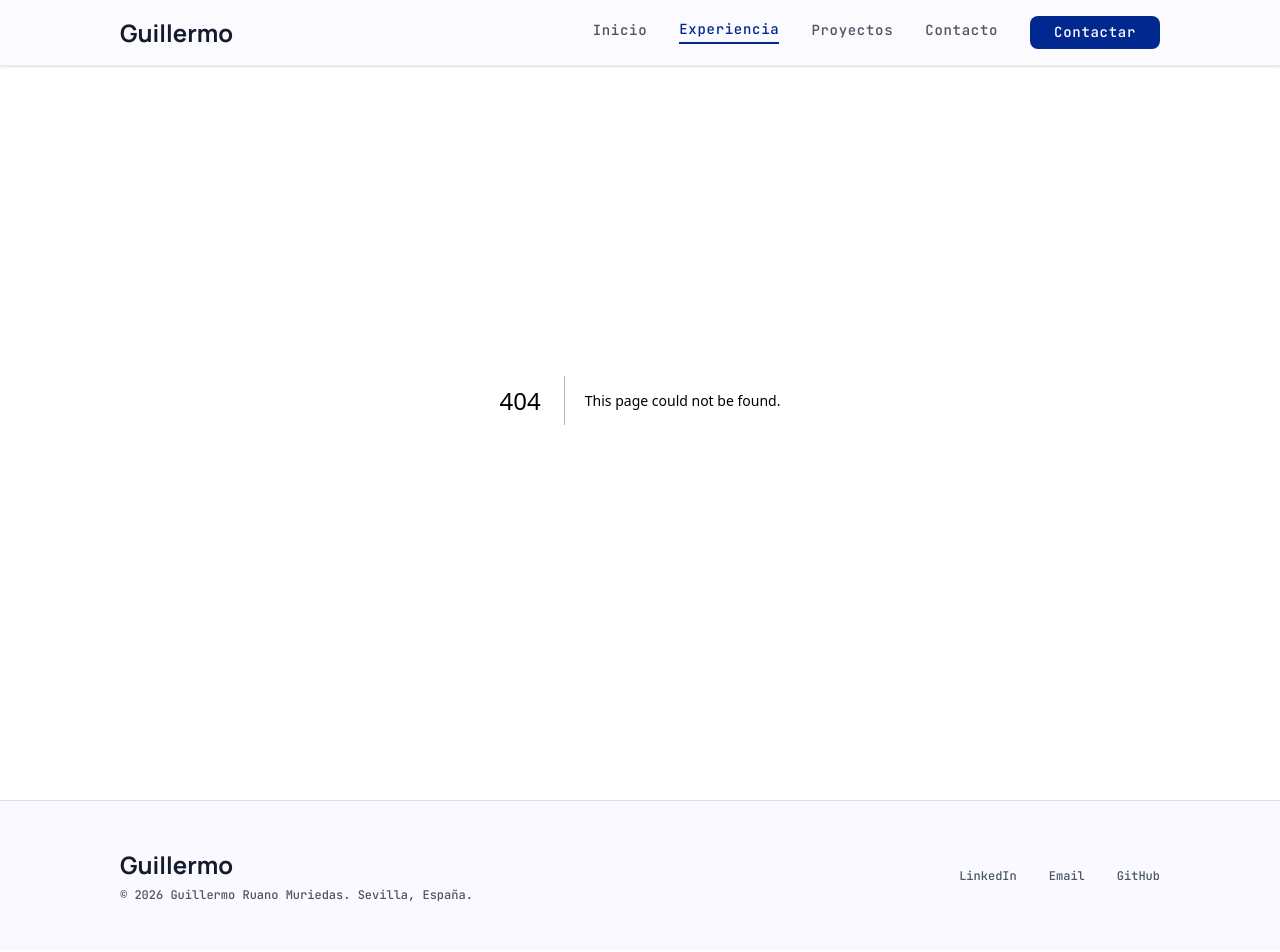
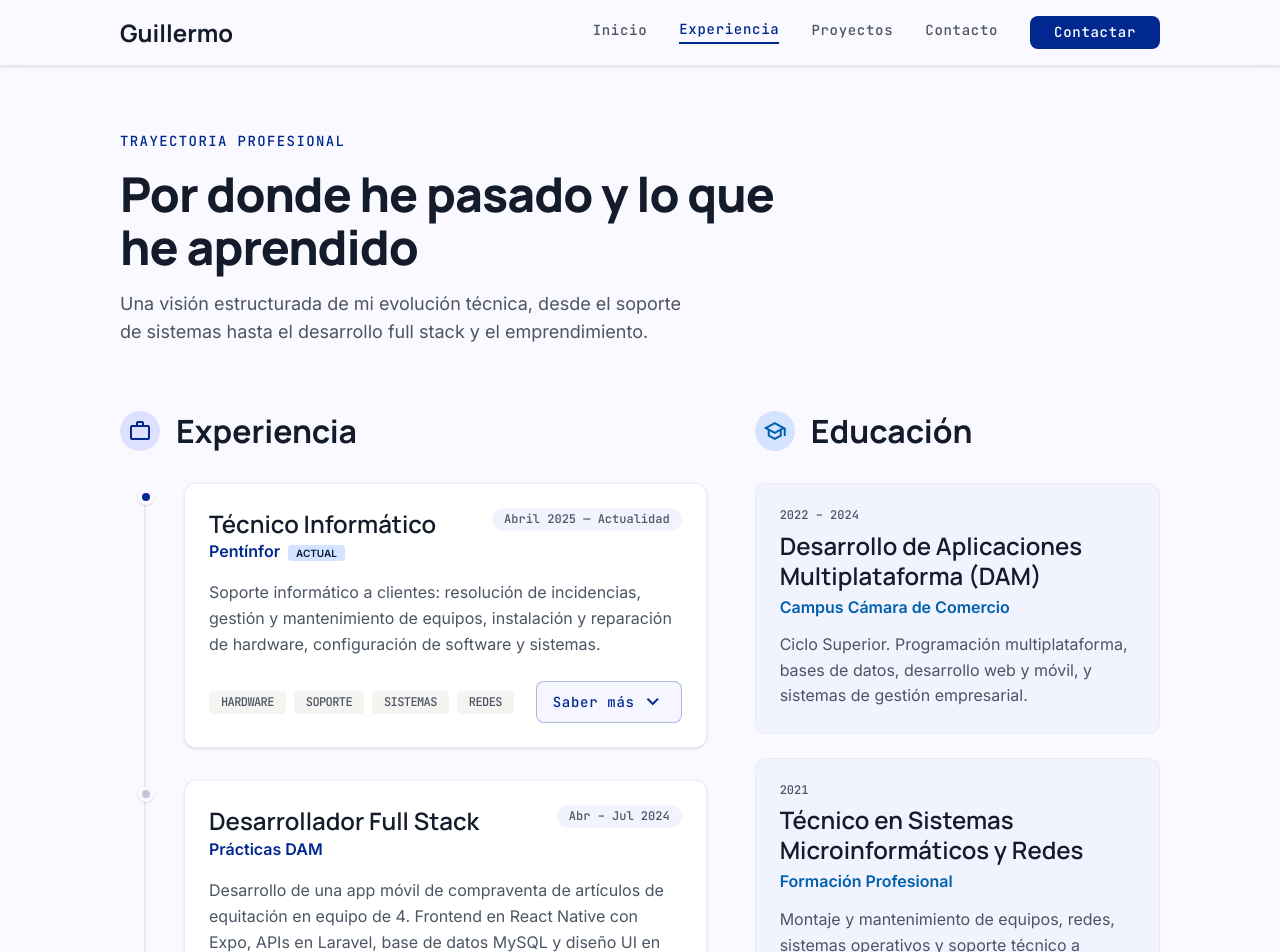
Before and after one commit to guiruamur/own-web, a Next.js app: page /experiencia in a window 1280 px wide. Before the commit this address had no page. Shown: the top 952 px of the page. Built offline with nearby package versions, Linux system fonts and the light colour scheme.

Commit message:
Añadir página /experiencia con timeline y CTA
Layout en grid de 12 columnas: timeline a la izquierda (col-span-7),
columna derecha (col-span-5) con EducationList + LanguagesCard.
Cierra con ContactCTA dotted.

```diff
--- /dev/null
+++ b/app/experiencia/page.tsx
@@ -0,0 +1,52 @@
+import type { Metadata } from "next";
+import { personal } from "@/data/personal";
+import { experienceSection } from "@/data/experience";
+import Reveal from "@/components/Reveal";
+import SectionLabel from "@/components/ui/SectionLabel";
+import ContactCTA from "@/components/ui/ContactCTA";
+import ExperienceTimeline from "@/components/experiencia/ExperienceTimeline";
+import EducationList from "@/components/experiencia/EducationList";
+import LanguagesCard from "@/components/experiencia/LanguagesCard";
+
+export const metadata: Metadata = {
+  title:       `Experiencia · ${personal.firstName} ${personal.lastName}`,
+  description: experienceSection.pageIntro,
+};
+
+export default function ExperienciaPage() {
+  return (
+    <main className="pt-32 pb-24">
+      <section className="max-w-[1200px] mx-auto px-margin-mobile md:px-margin-desktop mb-12 md:mb-16">
+        <div className="flex flex-col gap-4">
+          <SectionLabel>{experienceSection.pageEyebrow}</SectionLabel>
+          <h1 className="font-headline text-headline-xl-mobile md:text-headline-xl text-on-surface max-w-2xl">
+            {experienceSection.pageHeading}
+          </h1>
+          <p className="text-text-muted text-body-lg max-w-xl">
+            {experienceSection.pageIntro}
+          </p>
+        </div>
+      </section>
+
+      <div className="max-w-[1200px] mx-auto px-margin-mobile md:px-margin-desktop grid grid-cols-1 lg:grid-cols-12 gap-12">
+        <Reveal className="lg:col-span-7">
+          <ExperienceTimeline />
+        </Reveal>
+        <div className="lg:col-span-5 space-y-12">
+          <Reveal>
+            <EducationList />
+          </Reveal>
+          <Reveal>
+            <LanguagesCard />
+          </Reveal>
+        </div>
+      </div>
+
+      <div className="mt-20 md:mt-24">
+        <Reveal>
+          <ContactCTA variant="dotted" />
+        </Reveal>
+      </div>
+    </main>
+  );
+}
```
